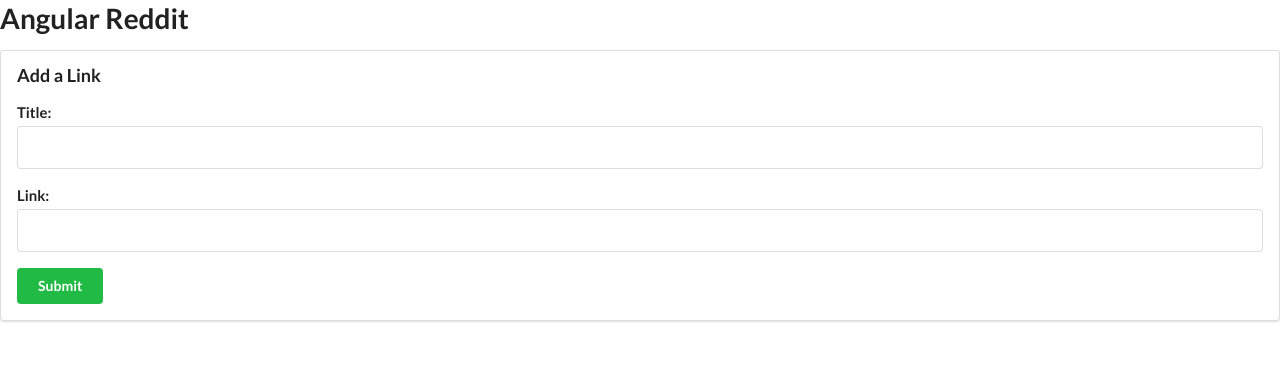
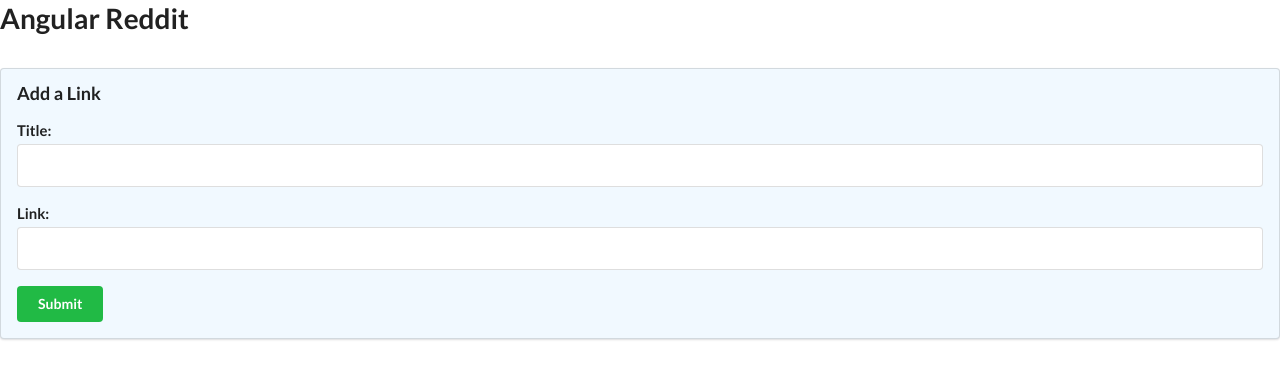
Before and after one commit to vblaskovics/angular-reddit-0531, an Angular app: page / in a window 1280 px wide. Shown: the top 378 px of the page. Built offline with nearby package versions, Linux system fonts and the light colour scheme.

Commit message:
Add styling to style.css

```diff
--- a/src/styles.css
+++ b/src/styles.css
@@ -1 +1,44 @@
 @import url("https://cdnjs.cloudflare.com/ajax/libs/semantic-ui/2.4.1/semantic.min.css");
+
+form.ui.segment.form {
+    background-color: #F1F9FF;
+    margin-top: 2em;
+  }
+
+  form.form:after {
+    content: '';
+    display: block;
+    height: 0;
+    clear: both;
+    visibility: hidden;
+  }
+
+  .votes {
+    display: flex;
+    align-items: center;
+    justify-content: center;
+    background-color: #E6E6E6;
+    padding: 1em 0;
+    border-radius: 5px;
+  }
+
+  .ui.grid.posts {
+    margin-top: 2em;
+  }
+
+  .meta {
+    color: #9A9A9A
+  }
+
+  .ui.grid>.row>.column.votes {
+    display: flex;
+  }
+
+  ul.ui.list li:before {
+    content: '';
+  }
+
+  .voters {
+    clear: both;
+    width: 100%;
+  }
```
